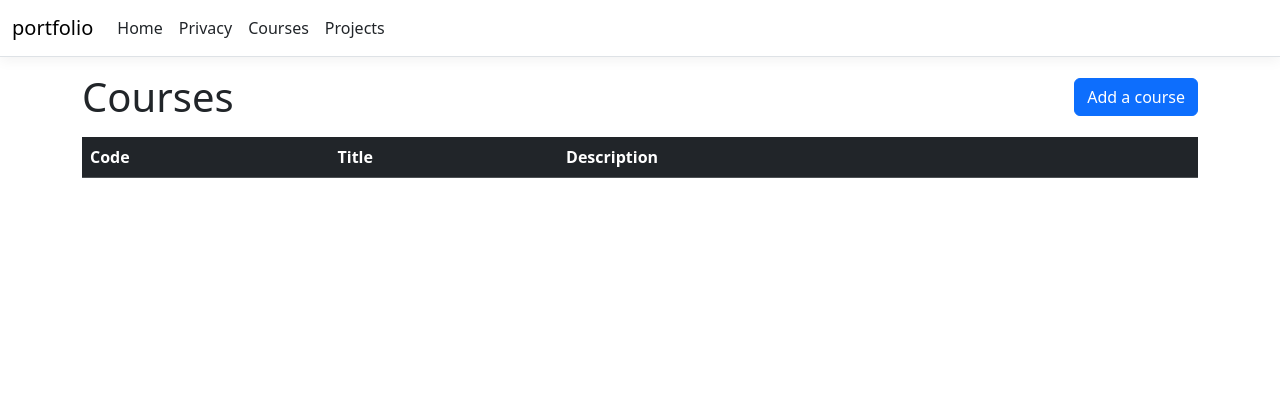
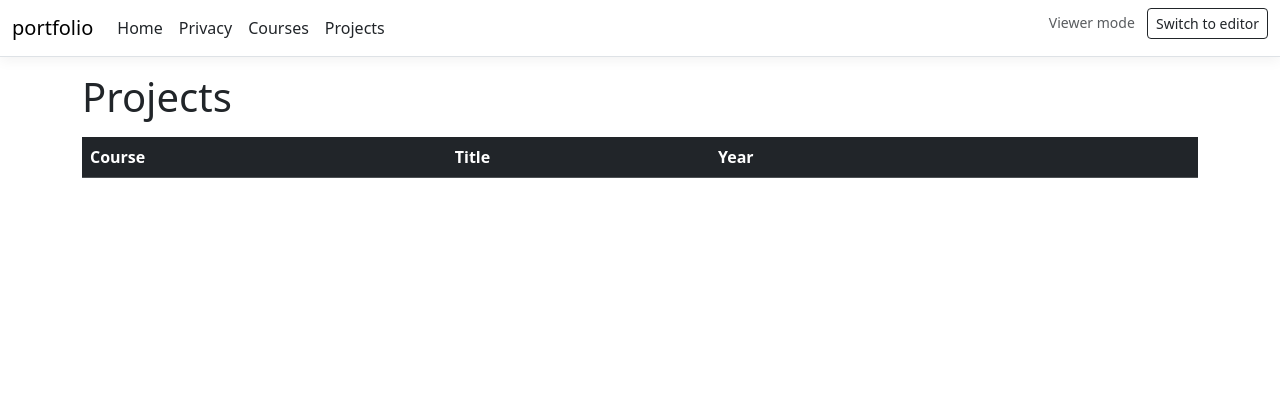
Before and after one commit to dexterproject1/portfolio, an ASP.NET Core app: template portfolio/Views/Courses/Index.cshtml in a window 1280 px wide. Shown: the top 420 px of the page. Run offline with ASP.NET Core 8, Linux system fonts and the light colour scheme; the template is opened without the code that fills it, so the values that code supplies are empty; style sheets or scripts are compiled from the project's sources; the project's own start-up code is not run, and a stand-in starts its controllers and pages; some libraries are stand-ins or nearby versions.

Commit message:
Add viewer and editor switch

```diff
--- a/portfolio/Program.cs
+++ b/portfolio/Program.cs
@@ -5,6 +5,7 @@ var builder = WebApplication.CreateBuilder(args);
 
 // Add services to the container.
 builder.Services.AddControllersWithViews();
+builder.Services.AddSession();
 
 // Database: read the connection string from User Secrets and create one shared data source.
 var connectionString = builder.Configuration.GetConnectionString("Portfolio");
@@ -33,6 +34,7 @@ if (!app.Environment.IsDevelopment())
 
 app.UseHttpsRedirection();
 app.UseRouting();
+app.UseSession();
 
 app.UseAuthorization();
 
--- a/portfolio/Views/Courses/Index.cshtml
+++ b/portfolio/Views/Courses/Index.cshtml
@@ -1,32 +1,39 @@
-@model List<Course>
+@model List<Project>
 @{
-    ViewData["Title"] = "Courses";
+    ViewData["Title"] = "Projects";
 }
 
 <div class="d-flex justify-content-between align-items-center mb-3">
-    <h1 class="mb-0">Courses</h1>
-    <a asp-action="Create" class="btn btn-primary">Add a course</a>
+    <h1 class="mb-0">Projects</h1>
+    @if (Context.IsEditor())
+    {
+        <a asp-action="Create" class="btn btn-primary">Add a project</a>
+    }
 </div>
 
 <table class="table table-striped table-hover align-middle">
     <thead class="table-dark">
         <tr>
-            <th>Code</th>
+            <th>Course</th>
             <th>Title</th>
-            <th>Description</th>
-            <th style="width:10rem"></th>
+            <th>Year</th>
+            <th style="width:14rem"></th>
         </tr>
     </thead>
     <tbody>
-        @foreach (var course in Model)
+        @foreach (var project in Model)
         {
             <tr>
-                <td>@course.Code</td>
-                <td>@course.Title</td>
-                <td>@(course.Description ?? "—")</td>
+                <td>@project.CourseCode</td>
+                <td>@project.Title</td>
+                <td>@project.YearMade</td>
                 <td class="text-end">
-                    <a asp-action="Edit" asp-route-id="@course.CourseId" class="btn btn-sm btn-outline-secondary">Edit</a>
-                    <a asp-action="Delete" asp-route-id="@course.CourseId" class="btn btn-sm btn-outline-danger">Delete</a>
+                    <a asp-action="Details" asp-route-id="@project.ProjectId" class="btn btn-sm btn-outline-primary">View</a>
+                    @if (Context.IsEditor())
+                    {
+                        <a asp-action="Edit" asp-route-id="@project.ProjectId" class="btn btn-sm btn-outline-secondary">Edit</a>
+                        <a asp-action="Delete" asp-route-id="@project.ProjectId" class="btn btn-sm btn-outline-danger">Delete</a>
+                    }
                 </td>
             </tr>
         }
--- a/portfolio/Views/Shared/_Layout.cshtml
+++ b/portfolio/Views/Shared/_Layout.cshtml
@@ -32,6 +32,14 @@
                         <li class="nav-item">
                             <a class="nav-link text-dark" asp-area="" asp-controller="Projects" asp-action="Index">Projects</a>
                         </li>
+
+                        <li class="nav-item ms-auto">
+                            <form asp-controller="Mode" asp-action="Toggle" method="post" class="d-inline">
+                                <input type="hidden" name="returnUrl" value="@Context.Request.Path" />
+                                <span class="me-2 text-muted small">@(Context.IsEditor() ? "Editor mode" : "Viewer mode")</span>
+                                <button type="submit" class="btn btn-sm btn-outline-dark">@(Context.IsEditor() ? "Switch to viewer" : "Switch to editor")</button>
+                            </form>
+                        </li>
                     </ul>
                 </div>
             </div>
```
Also changed, not shown: portfolio/Controllers/CourseController.cs (+7 -1 lines), portfolio/Controllers/ModeController.cs (added, +27 -0 lines), portfolio/EditorMode.cs (added, +27 -0 lines).
